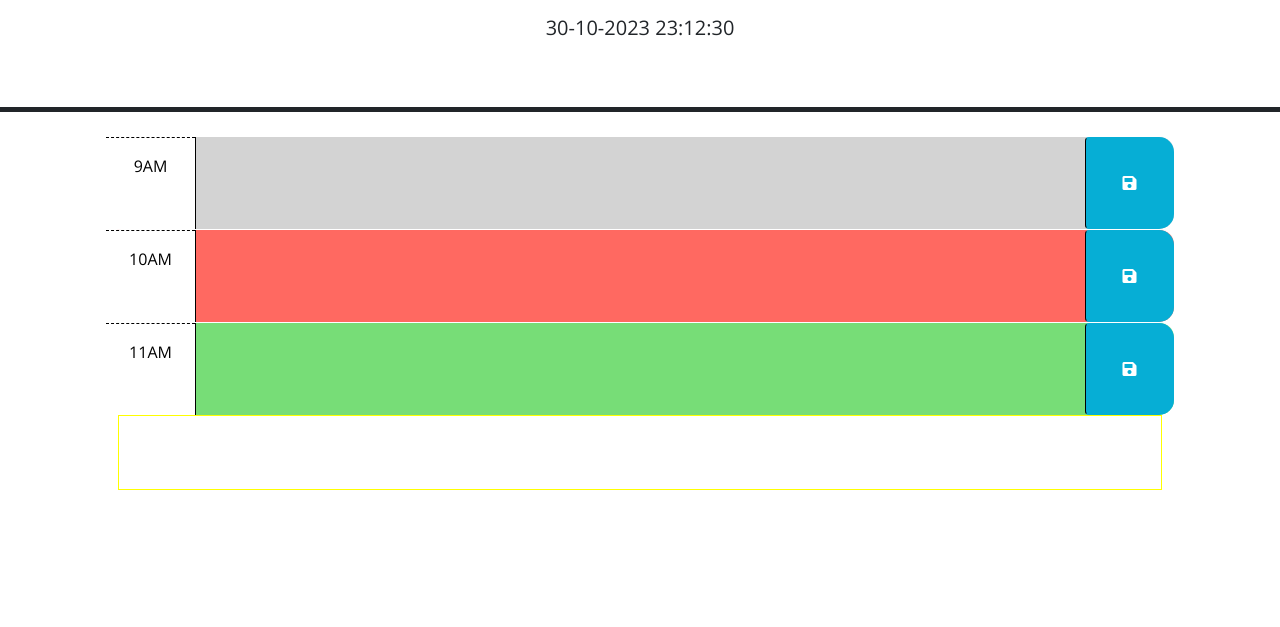
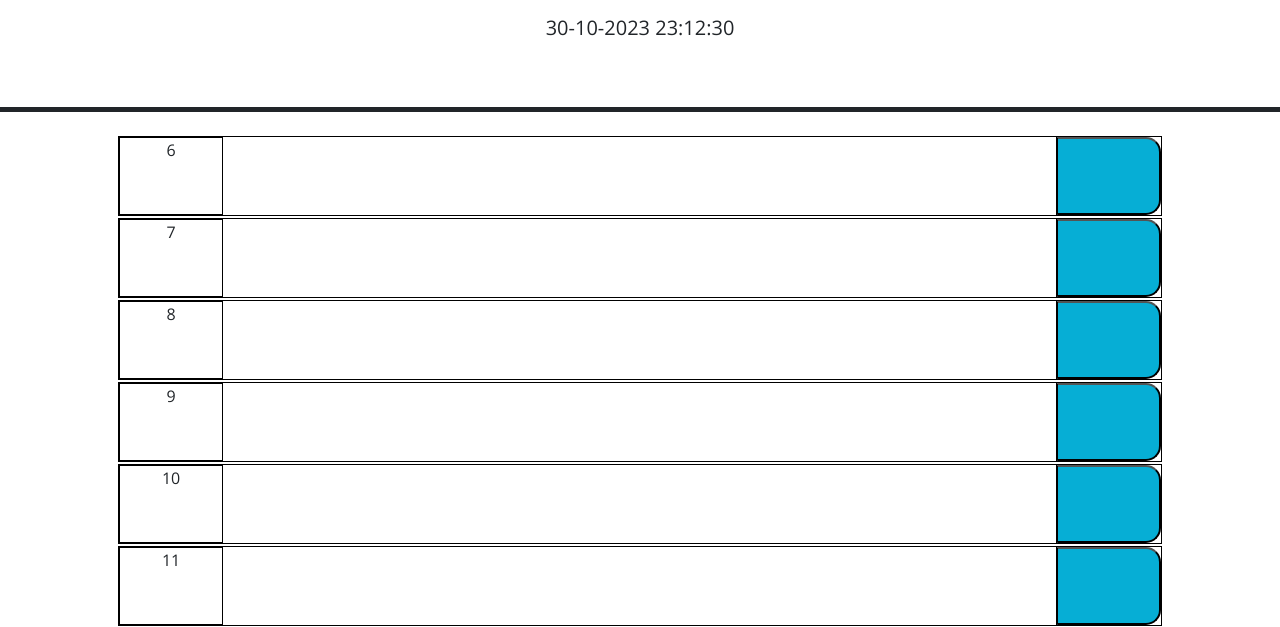
Before and after one commit to TP4458/Day-planner-Tomasz-Pawlikowski, a plain HTML site: page index.html in a window 1280 px wide. Shown: the part 166-793 px from the top of the page. Drawn offline with nearby package versions, Linux system fonts and the light colour scheme.

Commit message:
added appended elements

```diff
--- a/assets/css/style.css
+++ b/assets/css/style.css
@@ -4,20 +4,35 @@ body {
 }
 
 textarea {
+  width: 80%;
+  height: 100%;
   background: transparent;
   border: none;
   resize: none;
   color: #000000;
-  border-left: 1px solid black;
+  border-right: 1px solid black;
   padding: 10px;
+
 }
 
-.newEntry {
+ .itsAWrap {
+  display:flex;
   width: 100%;
-  height: 75px;
-  border: 1px yellow solid;
+  height: 80px;
+  border: 1px black solid;
+  margin-bottom: 2px;
+  box-sizing: border-box;
+ }
 
-}
+ .hourDisp {
+  width: 10%;
+  height: 100%;
+  border: 1px black solid;
+  text-align: center;
+  justify-content: center;
+  box-sizing: border-box;
+ }
+
 .description {
   white-space: pre-wrap;
 }
@@ -52,6 +67,8 @@ textarea {
 }
 
 .saveBtn {
+  width: 10%;
+  height: 100%;
   border-left: 1px solid black;
   border-top-right-radius: 15px;
   border-bottom-right-radius: 15px;
--- a/assets/js/script.js
+++ b/assets/js/script.js
@@ -42,14 +42,34 @@ setInterval(timeNow, 1000)
 
 //create for loop using time from workDay - i=start hours, finishing codition end hours
 
+  //wrap this in a for loop for the number of hours specs in workDay
+for (var i=workDay.start; i <= workDay.finish; i++){
+    //create objects to hold time/textarea/save btn
+    let scheduleEntry = $("<div>");
+    scheduleEntry.addClass("itsAWrap");
+    scheduleWrap.append(scheduleEntry);
 
-//add new entry
-  //create new div
-  //give it a class
-  // append to sheduleWrap
-  let scheduleEntry = $("<div>");
-  scheduleEntry.addClass("newEntry");
-  scheduleWrap.append(scheduleEntry);
+    //create hour display
+    let hourDisp = $("<span>");
+    hourDisp.addClass("hourDisp");
+    hourDisp.text(i);
+    scheduleEntry.append(hourDisp);
+
+    //create textWrap
+    let textArea = $("<textarea>");
+    textArea.addClass("textArea")
+    scheduleEntry.append(textArea)
+
+    //create save btn
+    let saveBtn = $("<button>");
+    saveBtn.addClass("saveBtn");
+    saveBtn.attr("hour",i);
+    scheduleEntry.append(saveBtn)
+
+
+
+
+}
 
 
 
--- a/index.html
+++ b/index.html
@@ -29,42 +29,14 @@
       <p id="currentDay" class="lead"></p>
     </header>
     <div class="container px-5">
-      <!-- Use class for "past", "present", and "future" to apply styles to the
-        time-block divs accordingly. The javascript will need to do this by
-        adding/removing these classes on each div by comparing the hour in the
-        id to the current hour. The html provided below is meant to be an example
-        demonstrating how the css provided can be leveraged to create the
-        desired layout and colors. The html below should be removed or updated
-        in the finished product. Remember to delete this comment once the
-        code is implemented.
-        -->
 
-      <!-- Example of a past time block. The "past" class adds a gray background color. -->
-      <div id="hour-9" class="row time-block past">
-        <div class="col-2 col-md-1 hour text-center py-3">9AM</div>
-        <textarea class="col-8 col-md-10 description" rows="3"> </textarea>
-        <button class="btn saveBtn col-2 col-md-1" aria-label="save">
-          <i class="fas fa-save" aria-hidden="true"></i>
-        </button>
-      </div>
-
-      <!-- Example of a a present time block. The "present" class adds a red background color. -->
-      <div id="hour-10" class="row time-block present">
-        <div class="col-2 col-md-1 hour text-center py-3">10AM</div>
-        <textarea class="col-8 col-md-10 description" rows="3"> </textarea>
-        <button class="btn saveBtn col-2 col-md-1" aria-label="save">
-          <i class="fas fa-save" aria-hidden="true"></i>
-        </button>
-      </div>
-
-      <!-- Example of a future time block. The "future" class adds a green background color. -->
-      <div id="hour-11" class="row time-block future">
+     <!-- <div id="hour-11" class="row time-block future">
         <div class="col-2 col-md-1 hour text-center py-3">11AM</div>
         <textarea class="col-8 col-md-10 description" rows="3"> </textarea>
         <button class="btn saveBtn col-2 col-md-1" aria-label="save">
           <i class="fas fa-save" aria-hidden="true"></i>
         </button>
-      </div>
+      </div> -->
     </div>
     <script src="https://code.jquery.com/jquery-3.4.1.min.js"></script>
     <script
```
